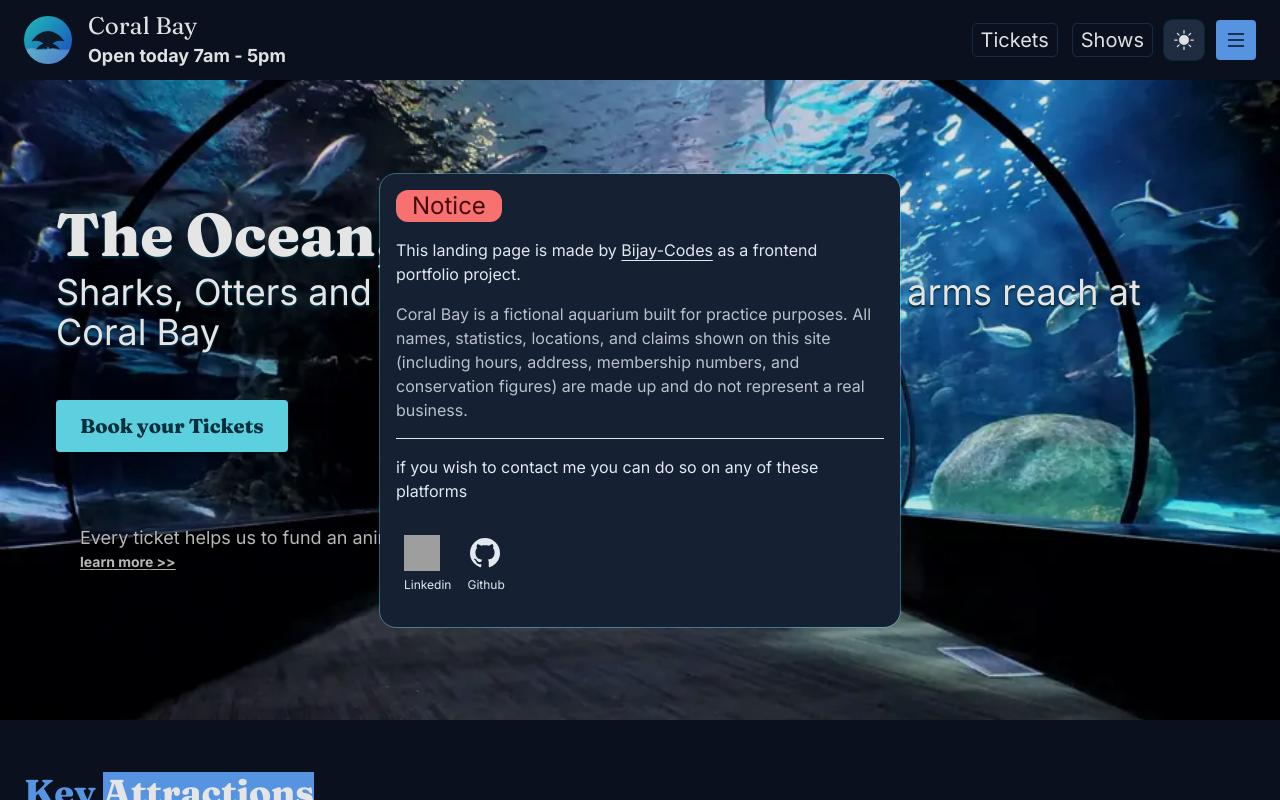
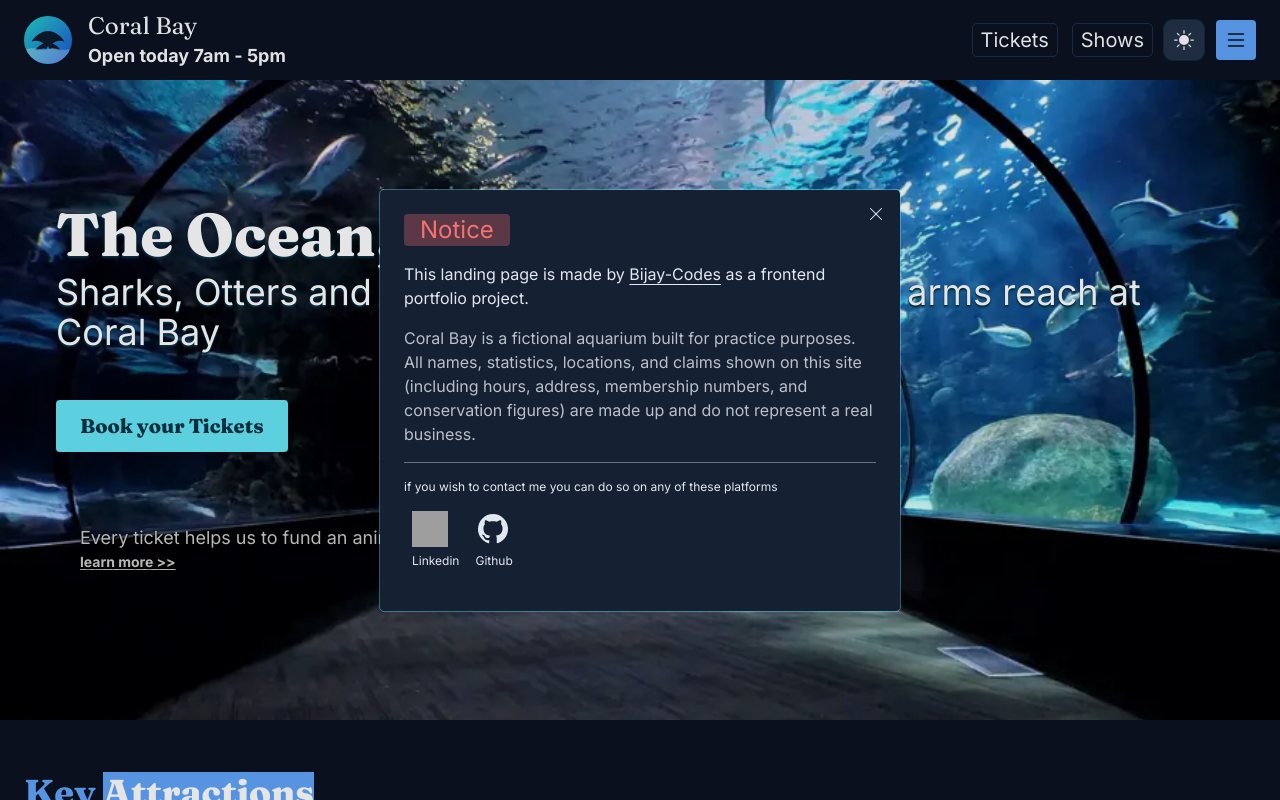
Before and after one commit to Bijay-Codes/Aquarium-site, a React (Vite) app: page / in a window 1280 px wide. Both pictures are taken after a click on the button "Tickets". Shown: the top 800 px of the page. Built offline with nearby package versions, Linux system fonts and the light colour scheme; grey boxes are pictures that could not be loaded.

Commit message:
updated ui for the popover dialog  element given alternative colors to text for readability on both modes

```diff
--- a/src/App.jsx
+++ b/src/App.jsx
@@ -16,18 +16,22 @@ function App() {
     <LazyMotion features={domAnimation}>
       <section className='w-full h-full relative'>
         <dialog ref={ref}
-          className='hidden open:flex fixed inset-0 w-full h-full z-40 bg-transparent items-center justify-center m-auto
-          p-6'
+          className='hidden open:flex fixed inset-0 w-full h-full z-40 bg-transparent items-center justify-center m-auto'
           onClick={closeDialog}>
-          <div className='bg-surface-bg text-surface-fg outline z-50 outline-accent-bg/40 min-h-80 max-w-130 p-4 rounded-2xl
-          flex flex-col gap-4'
+          <div className='bg-surface-bg text-surface-fg outline z-50 outline-accent-bg/40 w-screen p-6 rounded relative
+          flex flex-col gap-4 max-w-130'
             onClick={(e) => e.stopPropagation()}>
-            <h1 className='text-2xl text-danger-fg bg-danger w-fit px-4 rounded-xl'>Notice</h1>
+            <button onClick={closeDialog} className='absolute top-2 right-2 rounded p-2 hover:text-danger/80 active:text-danger'>
+              <svg xmlns="http://www.w3.org/2000/svg" width="16" height="16" fill="currentColor" class="bi bi-x-lg" viewBox="0 0 16 16">
+                <path d="M2.146 2.854a.5.5 0 1 1 .708-.708L8 7.293l5.146-5.147a.5.5 0 0 1 .708.708L8.707 8l5.147 5.146a.5.5 0 0 1-.708.708L8 8.707l-5.146 5.147a.5.5 0 0 1-.708-.708L7.293 8z" />
+              </svg>
+            </button>
+            <h1 className='text-xl sm:text-2xl text-danger bg-danger/30 w-fit px-4 rounded'>Notice</h1>
             <h2>This landing page is made by <a
               href="https://github.com/Bijay-Codes"
               target="_blank"
               rel="noopener noreferrer"
-              className="underline underline-offset-4 hover:text-accent-bg"
+              className="underline underline-offset-4 hover:text-primary-bg"
             >
               Bijay-Codes
             </a>{' '}
@@ -38,9 +42,9 @@ function App() {
               and conservation figures) are made up and do not represent a real business.
             </p>
 
-            <hr />
-            <h3>if you wish to contact me you can do so on any of these platforms</h3>
+            <hr className='opacity-40' />
             <div className='flex flex-wrap'>
+              <h3 className='text-xs'>if you wish to contact me you can do so on any of these platforms</h3>
               <Links />
             </div>
           </div >
--- a/src/components/Links.jsx
+++ b/src/components/Links.jsx
@@ -1,23 +1,23 @@
 export function Links() {
     return (
         <ul className="flex flex-wrap gap-4 px-2 py-4">
-            <li><a
+            <li className="hover:text-primary-bg"><a
                 href="https://linkedin.com/in/bijay-verma-876b353a4"
                 target="_blank"
                 rel="noopener noreferrer">
-                <img className='w-9 h-9 hover:scale-105' loading='lazy' alt='linkedin logo'
+                <img className='w-9 h-9' loading='lazy' alt='linkedin logo'
                     src="https://cdn.jsdelivr.net/gh/devicons/devicon@latest/icons/linkedin/linkedin-original.svg"
                 />
-                <span className="text-xs hover:text-accent-bg">Linkedin</span>
+                <span className="text-xs hover:text-inherit">Linkedin</span>
             </a></li>
-            <li>
+            <li className="hover:text-primary-bg">
                 <a href="https://github.com/Bijay-Codes"
                     target="_blank"
                     rel="noopener noreferrer">
-                    <svg xmlns="http://www.w3.org/2000/svg" className="w-9 h-9 hover:scale-105" viewBox="0 0 24 24">
-                        <path fill="currentColor" d="M12 2A10 10 0 0 0 2 12c0 4.42 2.87 8.17 6.84 9.5c.5.08.66-.23.66-.5v-1.69c-2.77.6-3.36-1.34-3.36-1.34c-.46-1.16-1.11-1.47-1.11-1.47c-.91-.62.07-.6.07-.6c1 .07 1.53 1.03 1.53 1.03c.87 1.52 2.34 1.07 2.91.83c.09-.65.35-1.09.63-1.34c-2.22-.25-4.55-1.11-4.55-4.92c0-1.11.38-2 1.03-2.71c-.1-.25-.45-1.29.1-2.64c0 0 .84-.27 2.75 1.02c.79-.22 1.65-.33 2.5-.33s1.71.11 2.5.33c1.91-1.29 2.75-1.02 2.75-1.02c.55 1.35.2 2.39.1 2.64c.65.71 1.03 1.6 1.03 2.71c0 3.82-2.34 4.66-4.57 4.91c.36.31.69.92.69 1.85V21c0 .27.16.59.67.5C19.14 20.16 22 16.42 22 12A10 10 0 0 0 12 2"></path>
+                    <svg xmlns="http://www.w3.org/2000/svg" className="w-9 h-9" viewBox="0 0 24 24">
+                        <path fill="currentcolor" d="M12 2A10 10 0 0 0 2 12c0 4.42 2.87 8.17 6.84 9.5c.5.08.66-.23.66-.5v-1.69c-2.77.6-3.36-1.34-3.36-1.34c-.46-1.16-1.11-1.47-1.11-1.47c-.91-.62.07-.6.07-.6c1 .07 1.53 1.03 1.53 1.03c.87 1.52 2.34 1.07 2.91.83c.09-.65.35-1.09.63-1.34c-2.22-.25-4.55-1.11-4.55-4.92c0-1.11.38-2 1.03-2.71c-.1-.25-.45-1.29.1-2.64c0 0 .84-.27 2.75 1.02c.79-.22 1.65-.33 2.5-.33s1.71.11 2.5.33c1.91-1.29 2.75-1.02 2.75-1.02c.55 1.35.2 2.39.1 2.64c.65.71 1.03 1.6 1.03 2.71c0 3.82-2.34 4.66-4.57 4.91c.36.31.69.92.69 1.85V21c0 .27.16.59.67.5C19.14 20.16 22 16.42 22 12A10 10 0 0 0 12 2"></path>
                     </svg>
-                    <span className="text-xs hover:text-accent-bg">Github</span>
+                    <span className="text-xs">Github</span>
                 </a>
             </li>
 
--- a/src/components/joinMembership.jsx
+++ b/src/components/joinMembership.jsx
@@ -77,11 +77,11 @@ export function JoinMembership() {
                         transition={{ duration: 0.4, type: 'tween' }}
                         key={benifit.title}
                         className='flex flex-col items-start justify-start gap-4 text-surface-fg
-                        bg-surface-bg w-full px-6 sm:py-4 rounded-lg'>
+                        bg-surface-bg w-full px-6 py-4 rounded-lg'>
                         <h3 className='text-2xl font-extrabold font-head'>{benifit.title}</h3>
                         <h4 className='text-md'>{benifit.subTitle}</h4>
                         <p className="leading-6">{benifit.description}</p>
-                        <button className='text-left text-surface-muted-fg mt-auto underline underline-offset-4'>
+                        <button className='text-left text-surface-muted-fg mt-auto hover:underline underline-offset-4 underline-0 hover:text-primary-bg'>
                             learn more &gt;&gt;
                         </button>
                     </m.div>
```
